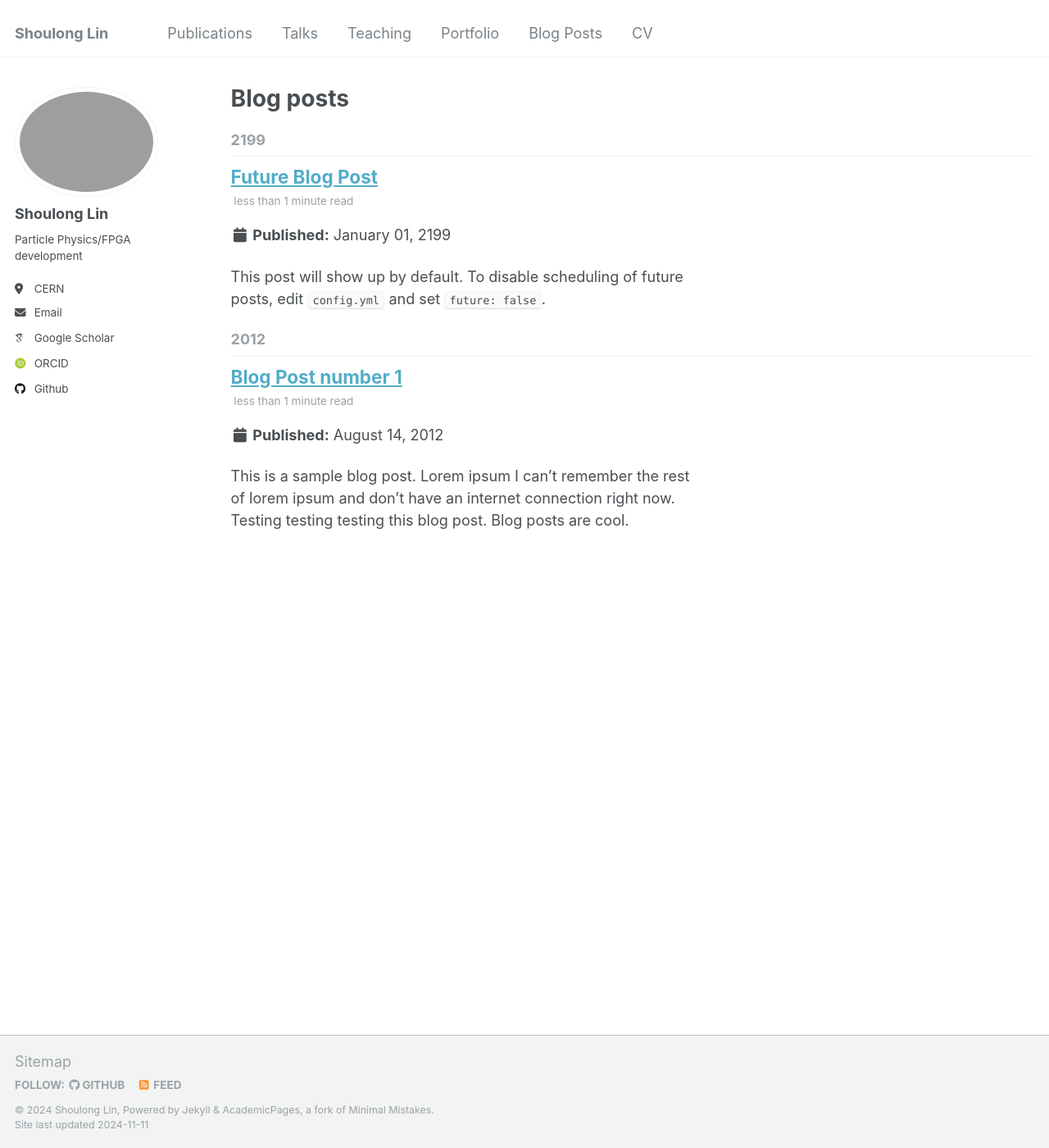
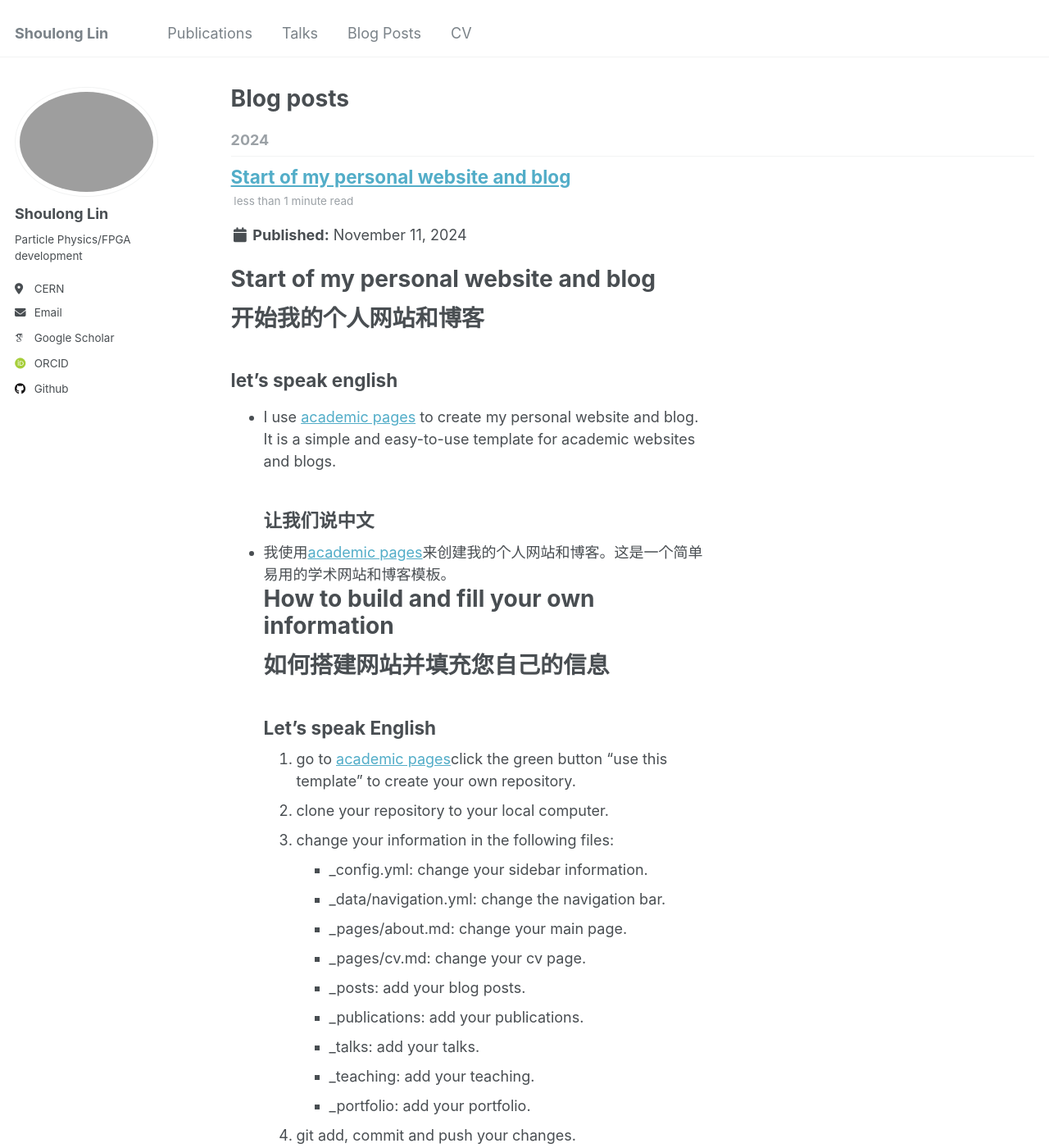
Before and after one commit to ShoulongLinn/ShoulongLinn.github.io, a Jekyll site: the page built from _pages/year-archive.html, in a window 1280 px wide and 1400 px high. Shown: the whole window at 82% size. Built offline with Jekyll 4.4.1, drawn with Linux system fonts in a browser that asks for light colours; some web fonts are replaced; some of the changed text lies outside the part shown.

Commit message:
add first blog

```diff
--- a/_data/navigation.yml
+++ b/_data/navigation.yml
@@ -11,12 +11,6 @@ main:
   - title: "Talks"
     url: /talks/
 
-  - title: "Teaching"
-    url: /teaching/
-
-  - title: "Portfolio"
-    url: /portfolio/
-
   - title: "Blog Posts"
     url: /year-archive/
 
--- a/_posts/2012-08-14-blog-post-1.md
+++ /dev/null
@@ -1,20 +0,0 @@
----
-title: 'Blog Post number 1'
-date: 2012-08-14
-permalink: /posts/2012/08/blog-post-1/
-tags:
-  - cool posts
-  - category1
-  - category2
----
-
-This is a sample blog post. Lorem ipsum I can't remember the rest of lorem ipsum and don't have an internet connection right now. Testing testing testing this blog post. Blog posts are cool.
-
-Headings are cool
-======
-
-You can have many headings
-======
-
-Aren't headings cool?
-------
--- /dev/null
+++ b/_posts/2024-11-11-blog-post-1.md
@@ -0,0 +1,46 @@
+---
+title: 'Start of my personal website and blog'
+date: 2024-11-11
+permalink: /posts/2024/11/blog-post-1/
+tags:
+  - build a blog
+---
+# Start of my personal website and blog
+# 开始我的个人网站和博客
+## let's speak english
+* I use [academic pages](https://github.com/academicpages/academicpages.github.io) to create my personal website and blog. It is a simple and easy-to-use template for academic websites and blogs.
+## 让我们说中文
+* 我使用[academic pages](https://github.com/academicpages/academicpages.github.io)来创建我的个人网站和博客。这是一个简单易用的学术网站和博客模板。
+# How to build and fill your own information
+# 如何搭建网站并填充您自己的信息
+## Let's speak English
+  1. go to [academic pages](https://github.com/academicpages/academicpages.github.io)click the green button "use this template" to create your own repository.
+  2. clone your repository to your local computer.
+  3. change your information in the following files:
+     * _config.yml: change your sidebar information.
+     * _data/navigation.yml: change the navigation bar.
+     * _pages/about.md: change your main page.
+     * _pages/cv.md: change your cv page.
+     * _posts: add your blog posts.
+     * _publications: add your publications.
+     * _talks: add your talks.
+     * _teaching: add your teaching.
+     *  _portfolio: add your portfolio.
+  4. git add, commit and push your changes.
+  5. waiting for the github pages to build your website.
+  6. enjoy your website and blog.
+## 让我们说中文
+  1. 前往[academic pages](https://github.com/academicpages/academicpages.github.io)点击绿色按钮“use this template”创建您自己的存储库。
+  2. 将仓库克隆到本地计算机。
+     * _config.yml: 更改侧边栏信息。
+     * _data/navigation.yml: 更改导航栏。
+     * _pages/about.md: 更改您的主页。
+     * _pages/cv.md: 更改您的简历页面。
+     * _posts: 添加您的博客文章。
+     * _publications: 添加您的出版物。
+     * _talks: 添加您的演讲。
+     * _teaching: 添加您的教学。
+     * _portfolio: 添加您的作品集。
+  3. git add, commit 推送您的更改。
+  4. 等待github页面构建您的网站。
+  5. 享受您的网站和博客。
--- a/_posts/2199-01-01-future-post.md
+++ /dev/null
@@ -1,11 +0,0 @@
----
-title: 'Future Blog Post'
-date: 2199-01-01
-permalink: /posts/2012/08/blog-post-4/
-tags:
-  - cool posts
-  - category1
-  - category2
----
-
-This post will show up by default. To disable scheduling of future posts, edit `config.yml` and set `future: false`.
```
